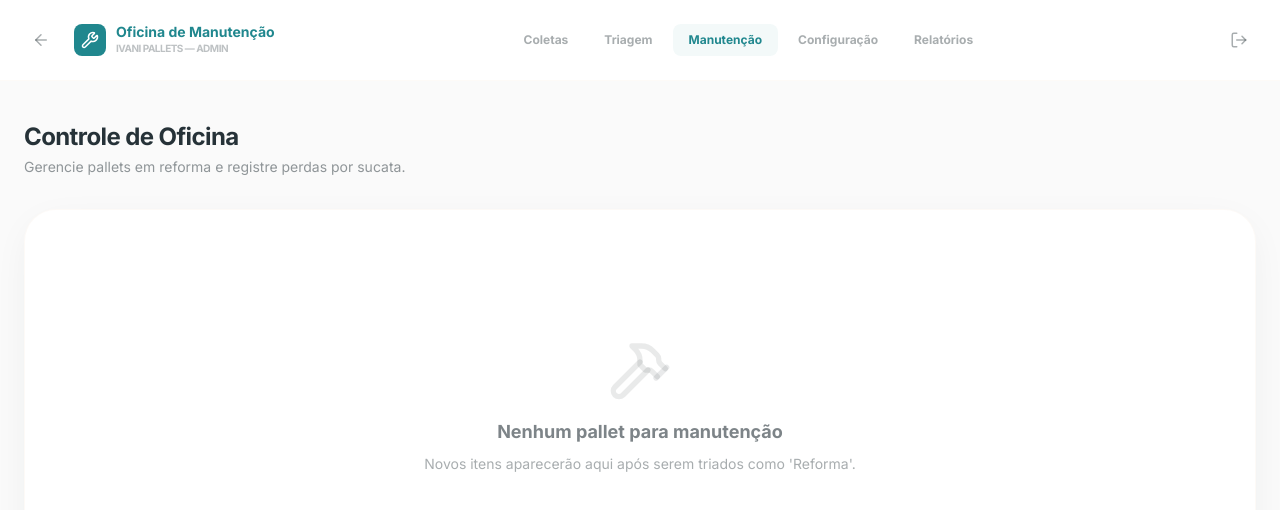
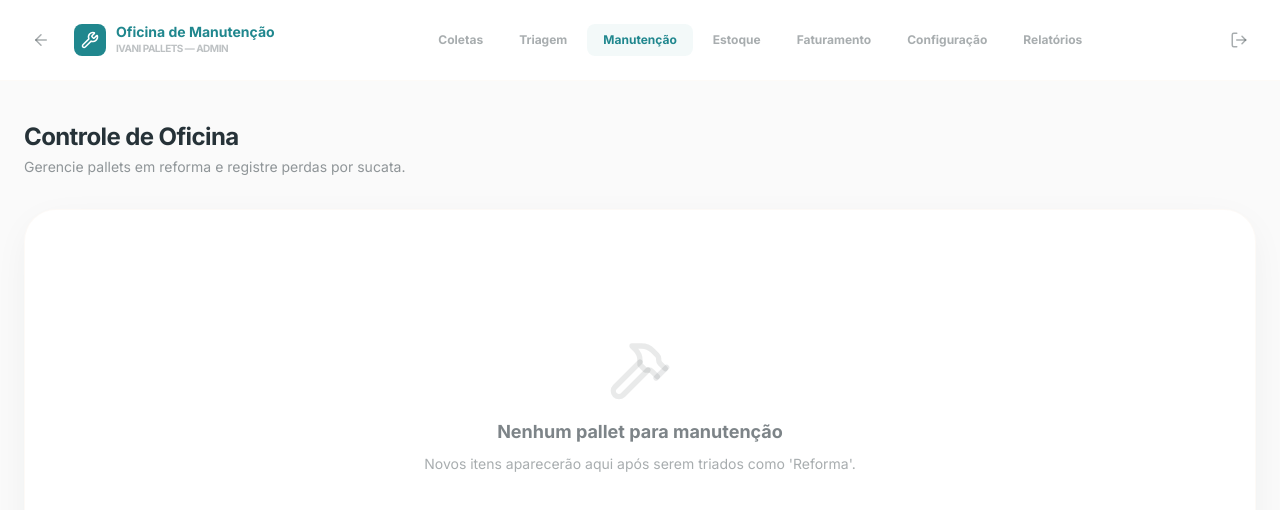
Before and after one commit to zigrini1984/portal-ivani-pallets, a Next.js app: page /admin/manutencao in a window 1280 px wide. Shown: the top 510 px of the page. Built offline with nearby package versions, Linux system fonts and the light colour scheme; no server answers; the database is empty.

Commit message:
fix: padronizar menu administrativo

```diff
--- a/src/app/admin/coleta/page.tsx
+++ b/src/app/admin/coleta/page.tsx
@@ -231,17 +231,17 @@ export default function AdminColetaPage() {
                   <span className="text-[10px] font-bold text-text-dark/30 uppercase tracking-tighter mt-0.5">Ivani Pallets — Admin</span>
                 </div>
               </div>
+            </div>
 
-              <nav className="hidden md:flex items-center gap-1 ml-6">
-                <Link href="/admin/coleta" className="px-4 py-2 bg-brand-cyan/5 text-brand-cyan rounded-lg text-xs font-bold">Coletas</Link>
+            <nav className="hidden md:flex items-center gap-1 ml-6">
+                <Link href="/admin/coleta" className="px-4 py-2 bg-brand-cyan/5 text-brand-cyan rounded-lg text-xs font-bold transition-all">Coletas</Link>
                 <Link href="/admin/triagem" className="px-4 py-2 text-text-dark/40 hover:text-text-dark/60 hover:bg-gray-50 rounded-lg text-xs font-bold transition-all">Triagem</Link>
                 <Link href="/admin/manutencao" className="px-4 py-2 text-text-dark/40 hover:text-text-dark/60 hover:bg-gray-50 rounded-lg text-xs font-bold transition-all">Manutenção</Link>
                 <Link href="/admin/estoque" className="px-4 py-2 text-text-dark/40 hover:text-text-dark/60 hover:bg-gray-50 rounded-lg text-xs font-bold transition-all">Estoque</Link>
                 <Link href="/admin/faturamento" className="px-4 py-2 text-text-dark/40 hover:text-text-dark/60 hover:bg-gray-50 rounded-lg text-xs font-bold transition-all">Faturamento</Link>
                 <Link href="/admin/configuracao" className="px-4 py-2 text-text-dark/40 hover:text-text-dark/60 hover:bg-gray-50 rounded-lg text-xs font-bold transition-all">Configuração</Link>
                 <Link href="/admin/relatorios" className="px-4 py-2 text-text-dark/40 hover:text-text-dark/60 hover:bg-gray-50 rounded-lg text-xs font-bold transition-all">Relatórios</Link>
-              </nav>
-            </div>
+            </nav>
 
             <div className="flex items-center gap-4">
                <button
--- a/src/app/admin/configuracao/page.tsx
+++ b/src/app/admin/configuracao/page.tsx
@@ -198,17 +198,17 @@ export default function AdminConfiguracaoPage() {
                   <span className="text-[10px] font-bold text-text-dark/30 uppercase tracking-tighter mt-0.5">Ivani Pallets — Admin</span>
                 </div>
               </div>
+            </div>
 
-              <nav className="hidden md:flex items-center gap-1 ml-6">
+            <nav className="hidden md:flex items-center gap-1 ml-6">
                 <Link href="/admin/coleta" className="px-4 py-2 text-text-dark/40 hover:text-text-dark/60 hover:bg-gray-50 rounded-lg text-xs font-bold transition-all">Coletas</Link>
                 <Link href="/admin/triagem" className="px-4 py-2 text-text-dark/40 hover:text-text-dark/60 hover:bg-gray-50 rounded-lg text-xs font-bold transition-all">Triagem</Link>
                 <Link href="/admin/manutencao" className="px-4 py-2 text-text-dark/40 hover:text-text-dark/60 hover:bg-gray-50 rounded-lg text-xs font-bold transition-all">Manutenção</Link>
                 <Link href="/admin/estoque" className="px-4 py-2 text-text-dark/40 hover:text-text-dark/60 hover:bg-gray-50 rounded-lg text-xs font-bold transition-all">Estoque</Link>
                 <Link href="/admin/faturamento" className="px-4 py-2 text-text-dark/40 hover:text-text-dark/60 hover:bg-gray-50 rounded-lg text-xs font-bold transition-all">Faturamento</Link>
-                <Link href="/admin/configuracao" className="px-4 py-2 bg-brand-cyan/5 text-brand-cyan rounded-lg text-xs font-bold">Configuração</Link>
+                <Link href="/admin/configuracao" className="px-4 py-2 bg-brand-cyan/5 text-brand-cyan rounded-lg text-xs font-bold transition-all">Configuração</Link>
                 <Link href="/admin/relatorios" className="px-4 py-2 text-text-dark/40 hover:text-text-dark/60 hover:bg-gray-50 rounded-lg text-xs font-bold transition-all">Relatórios</Link>
-              </nav>
-            </div>
+            </nav>
             <div className="flex items-center gap-4">
                <button onClick={() => logout()} className="p-2 text-text-dark/40 hover:text-red-500 transition-colors" title="Sair"><LogOut size={18} /></button>
             </div>
--- a/src/app/admin/manutencao/page.tsx
+++ b/src/app/admin/manutencao/page.tsx
@@ -229,15 +229,15 @@ export default function AdminManutencaoPage() {
               </div>
             </div>
 
-            <div className="hidden md:flex items-center gap-1">
-              <nav className="flex items-center gap-1">
+            <nav className="hidden md:flex items-center gap-1 ml-6">
               <Link href="/admin/coleta" className="px-4 py-2 text-text-dark/40 hover:text-text-dark/60 hover:bg-gray-50 rounded-lg text-xs font-bold transition-all">Coletas</Link>
               <Link href="/admin/triagem" className="px-4 py-2 text-text-dark/40 hover:text-text-dark/60 hover:bg-gray-50 rounded-lg text-xs font-bold transition-all">Triagem</Link>
               <Link href="/admin/manutencao" className="px-4 py-2 bg-brand-cyan/5 text-brand-cyan rounded-lg text-xs font-bold transition-all">Manutenção</Link>
+              <Link href="/admin/estoque" className="px-4 py-2 text-text-dark/40 hover:text-text-dark/60 hover:bg-gray-50 rounded-lg text-xs font-bold transition-all">Estoque</Link>
+              <Link href="/admin/faturamento" className="px-4 py-2 text-text-dark/40 hover:text-text-dark/60 hover:bg-gray-50 rounded-lg text-xs font-bold transition-all">Faturamento</Link>
               <Link href="/admin/configuracao" className="px-4 py-2 text-text-dark/40 hover:text-text-dark/60 hover:bg-gray-50 rounded-lg text-xs font-bold transition-all">Configuração</Link>
               <Link href="/admin/relatorios" className="px-4 py-2 text-text-dark/40 hover:text-text-dark/60 hover:bg-gray-50 rounded-lg text-xs font-bold transition-all">Relatórios</Link>
             </nav>
-            </div>
 
             <div className="flex items-center gap-4">
                <button onClick={() => logout()} className="p-2 text-text-dark/40 hover:text-red-500 transition-colors" title="Sair"><LogOut size={18} /></button>
--- a/src/app/admin/relatorios/page.tsx
+++ b/src/app/admin/relatorios/page.tsx
@@ -219,9 +219,9 @@ export default function AdminRelatoriosPage() {
                   <span className="text-[10px] font-bold text-text-dark/30 uppercase tracking-tighter mt-0.5">Ivani Pallets — Admin Hub</span>
                 </div>
               </div>
+            </div>
 
-              {/* Menu de Navegação Admin */}
-              <nav className="hidden md:flex items-center gap-1 ml-6">
+            <nav className="hidden md:flex items-center gap-1 ml-6">
                 <Link href="/admin/coleta" className="px-4 py-2 text-text-dark/40 hover:text-text-dark/60 hover:bg-gray-50 rounded-lg text-xs font-bold transition-all">Coletas</Link>
                 <Link href="/admin/triagem" className="px-4 py-2 text-text-dark/40 hover:text-text-dark/60 hover:bg-gray-50 rounded-lg text-xs font-bold transition-all">Triagem</Link>
                 <Link href="/admin/manutencao" className="px-4 py-2 text-text-dark/40 hover:text-text-dark/60 hover:bg-gray-50 rounded-lg text-xs font-bold transition-all">Manutenção</Link>
@@ -229,8 +229,7 @@ export default function AdminRelatoriosPage() {
                 <Link href="/admin/faturamento" className="px-4 py-2 text-text-dark/40 hover:text-text-dark/60 hover:bg-gray-50 rounded-lg text-xs font-bold transition-all">Faturamento</Link>
                 <Link href="/admin/configuracao" className="px-4 py-2 text-text-dark/40 hover:text-text-dark/60 hover:bg-gray-50 rounded-lg text-xs font-bold transition-all">Configuração</Link>
                 <Link href="/admin/relatorios" className="px-4 py-2 bg-brand-cyan/5 text-brand-cyan rounded-lg text-xs font-bold transition-all">Relatórios</Link>
-              </nav>
-            </div>
+            </nav>
 
             <div className="flex items-center gap-2">
               <button onClick={() => logout()} className="p-2 text-text-dark/40 hover:text-red-500 transition-colors" title="Sair"><LogOut size={18} /></button>
--- a/src/app/admin/triagem/page.tsx
+++ b/src/app/admin/triagem/page.tsx
@@ -348,8 +348,9 @@ export default function AdminTriagemPage() {
                   <span className="text-[10px] font-bold text-text-dark/30 uppercase tracking-tighter mt-0.5">Ivani Pallets — Admin</span>
                 </div>
               </div>
+            </div>
 
-              <nav className="hidden md:flex items-center gap-1 ml-6">
+            <nav className="hidden md:flex items-center gap-1 ml-6">
                 <Link href="/admin/coleta" className="px-4 py-2 text-text-dark/40 hover:text-text-dark/60 hover:bg-gray-50 rounded-lg text-xs font-bold transition-all">Coletas</Link>
                 <Link href="/admin/triagem" className="px-4 py-2 bg-brand-cyan/5 text-brand-cyan rounded-lg text-xs font-bold transition-all">Triagem</Link>
                 <Link href="/admin/manutencao" className="px-4 py-2 text-text-dark/40 hover:text-text-dark/60 hover:bg-gray-50 rounded-lg text-xs font-bold transition-all">Manutenção</Link>
@@ -357,8 +358,7 @@ export default function AdminTriagemPage() {
                 <Link href="/admin/faturamento" className="px-4 py-2 text-text-dark/40 hover:text-text-dark/60 hover:bg-gray-50 rounded-lg text-xs font-bold transition-all">Faturamento</Link>
                 <Link href="/admin/configuracao" className="px-4 py-2 text-text-dark/40 hover:text-text-dark/60 hover:bg-gray-50 rounded-lg text-xs font-bold transition-all">Configuração</Link>
                 <Link href="/admin/relatorios" className="px-4 py-2 text-text-dark/40 hover:text-text-dark/60 hover:bg-gray-50 rounded-lg text-xs font-bold transition-all">Relatórios</Link>
-              </nav>
-            </div>
+            </nav>
             <div className="flex items-center gap-4">
                <button onClick={() => logout()} className="p-2 text-text-dark/40 hover:text-red-500 transition-colors" title="Sair"><LogOut size={18} /></button>
             </div>
```
Lines whose indentation alone changed are shown as unchanged.
